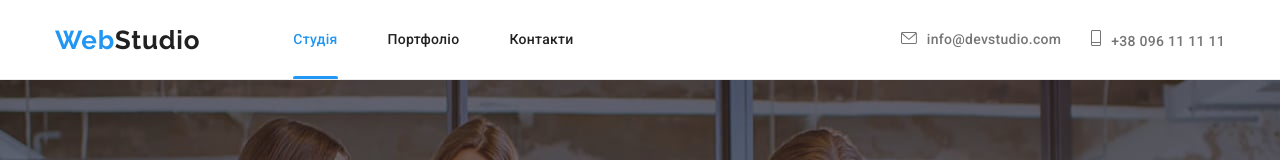
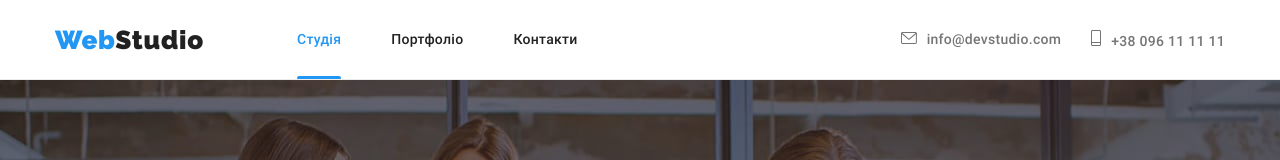
Before and after one commit to BlackyHat/goit-markup-hw-08, a plain HTML site: page index.html in a window 1280 px wide. Shown: the top 160 px of the page. Drawn offline with Linux system fonts and the light colour scheme.

Commit message:
add local fonts

```diff
--- a/index.html
+++ b/index.html
@@ -5,10 +5,6 @@
   <meta charset="UTF-8" />
   <meta http-equiv="X-UA-Compatible" content="IE=edge" />
   <meta name="viewport" content="width=device-width, initial-scale=1.0" />
-  <link rel="preconnect" href="https://fonts.googleapis.com">
-  <link rel="preconnect" href="https://fonts.gstatic.com" crossorigin>
-  <link href="https://fonts.googleapis.com/css2?family=Raleway:wght@700&family=Roboto:wght@400;500;700;900&display=swap"
-    rel="stylesheet" />
   <link rel="stylesheet" href="./css/main.min.css" />
   <title>Studio</title>
 </head>
--- /dev/null
+++ b/sass/components/_fonts.scss
@@ -0,0 +1,61 @@
+/* roboto-regular - latin_cyrillic */
+@font-face {
+  font-family: 'Roboto';
+  font-style: normal;
+  font-weight: 400;
+  src: local(''),
+    url('../fonts/roboto-v30-latin_cyrillic-regular.woff2') format('woff2'),
+    /* Chrome 26+, Opera 23+, Firefox 39+ */
+      url('../fonts/roboto-v30-latin_cyrillic-regular.woff') format('woff'); /* Chrome 6+, Firefox 3.6+, IE 9+, Safari 5.1+ */
+}
+/* roboto-500 - latin_cyrillic */
+@font-face {
+  font-family: 'Roboto';
+  font-style: normal;
+  font-weight: 500;
+  src: local(''),
+    url('../fonts/roboto-v30-latin_cyrillic-500.woff2') format('woff2'),
+    /* Chrome 26+, Opera 23+, Firefox 39+ */
+      url('../fonts/roboto-v30-latin_cyrillic-500.woff') format('woff'); /* Chrome 6+, Firefox 3.6+, IE 9+, Safari 5.1+ */
+}
+/* roboto-700 - latin_cyrillic */
+@font-face {
+  font-family: 'Roboto';
+  font-style: normal;
+  font-weight: 700;
+  src: local(''),
+    url('../fonts/roboto-v30-latin_cyrillic-700.woff2') format('woff2'),
+    /* Chrome 26+, Opera 23+, Firefox 39+ */
+      url('../fonts/roboto-v30-latin_cyrillic-700.woff') format('woff'); /* Chrome 6+, Firefox 3.6+, IE 9+, Safari 5.1+ */
+}
+/* roboto-900 - latin_cyrillic */
+@font-face {
+  font-family: 'Roboto';
+  font-style: normal;
+  font-weight: 900;
+  src: local(''),
+    url('../fonts/roboto-v30-latin_cyrillic-900.woff2') format('woff2'),
+    /* Chrome 26+, Opera 23+, Firefox 39+ */
+      url('../fonts/roboto-v30-latin_cyrillic-900.woff') format('woff'); /* Chrome 6+, Firefox 3.6+, IE 9+, Safari 5.1+ */
+}
+
+/* raleway-regular - latin_cyrillic */
+@font-face {
+  font-family: 'Raleway';
+  font-style: normal;
+  font-weight: 400;
+  src: local(''),
+    url('../fonts/raleway-v28-latin_cyrillic-regular.woff2') format('woff2'),
+    /* Chrome 26+, Opera 23+, Firefox 39+ */
+      url('../fonts/raleway-v28-latin_cyrillic-regular.woff') format('woff'); /* Chrome 6+, Firefox 3.6+, IE 9+, Safari 5.1+ */
+}
+/* raleway-900 - latin_cyrillic */
+@font-face {
+  font-family: 'Raleway';
+  font-style: normal;
+  font-weight: 900;
+  src: local(''),
+    url('../fonts/raleway-v28-latin_cyrillic-900.woff2') format('woff2'),
+    /* Chrome 26+, Opera 23+, Firefox 39+ */
+      url('../fonts/raleway-v28-latin_cyrillic-900.woff') format('woff'); /* Chrome 6+, Firefox 3.6+, IE 9+, Safari 5.1+ */
+}
--- a/sass/main.scss
+++ b/sass/main.scss
@@ -1,6 +1,7 @@
 @import './utils/breakpoints';
 @import './utils/variables';
 @import './base/normalize';
+@import './components/fonts';
 @import './utils/placeholders';
 @import './utils/mixins';
 @import './components/body';
```
Also changed, not shown: portfolio.html (+0 -4 lines), css/main.css, css/main.min.css, fonts/raleway-v28-latin_cyrillic-900.woff (added), fonts/raleway-v28-latin_cyrillic-900.woff2 (added), fonts/raleway-v28-latin_cyrillic-regular.woff (added), fonts/raleway-v28-latin_cyrillic-regular.woff2 (added), fonts/roboto-v30-latin_cyrillic-500.woff (added), fonts/roboto-v30-latin_cyrillic-500.woff2 (added), fonts/roboto-v30-latin_cyrillic-700.woff (added), fonts/roboto-v30-latin_cyrillic-700.woff2 (added), fonts/roboto-v30-latin_cyrillic-900.woff (added), fonts/roboto-v30-latin_cyrillic-900.woff2 (added), fonts/roboto-v30-latin_cyrillic-regular.woff (added), 1 more files, 2 other files.
